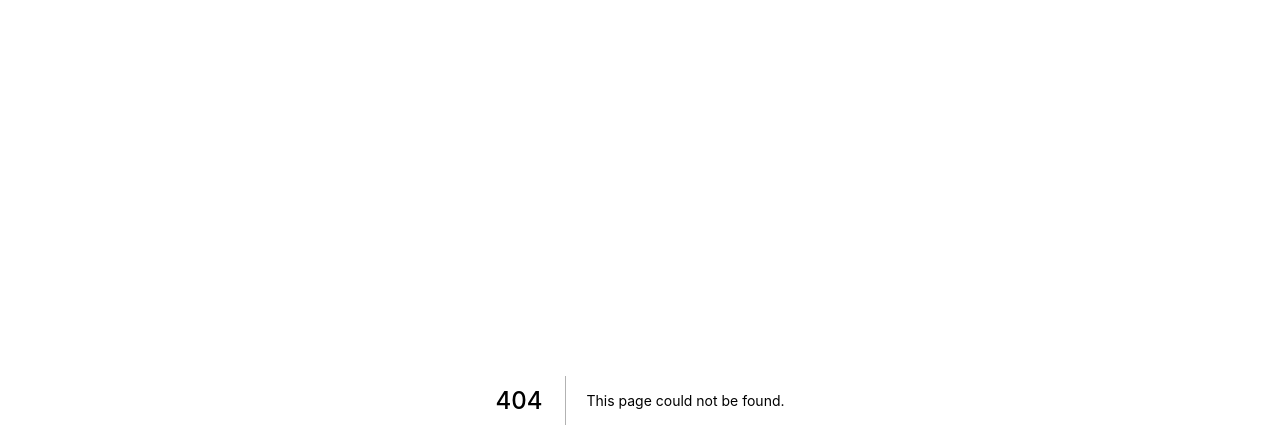
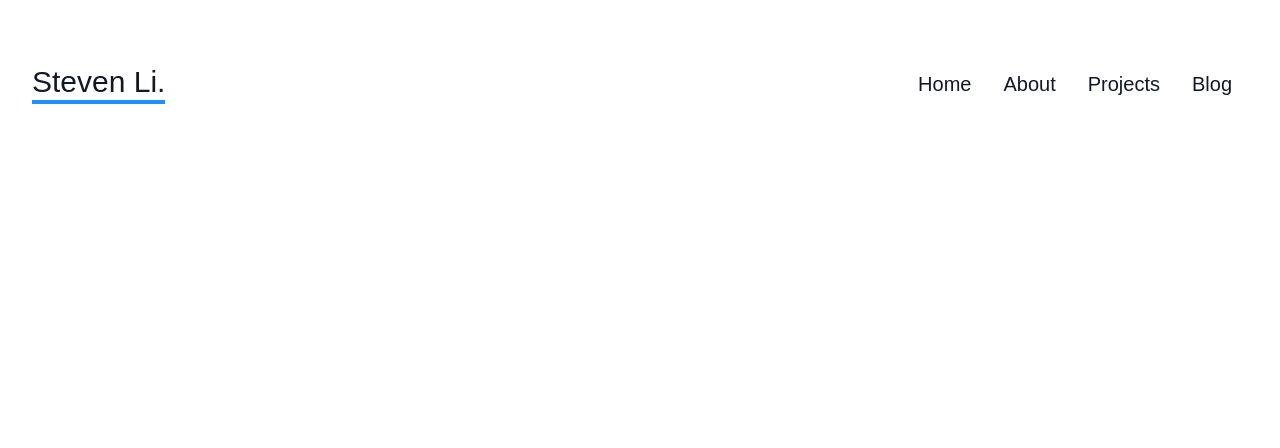
Before and after one commit to s-li1/portfolio, a Next.js app: page /blog/personal in a window 1280 px wide. Before the commit this address had no page. Shown: the top 448 px of the page. Built offline with nearby package versions, Linux system fonts and the light colour scheme.

Commit message:
blog restructure

```diff
--- a/pages/blog.tsx
+++ b/pages/blog/index.tsx
@@ -1,6 +1,6 @@
 import Link from 'next/link';
 import React from 'react';
-import Container from '../components/Container';
+import Container from '../../components/Container';
 
 export default function Blog() {
     return (
--- /dev/null
+++ b/pages/blog/personal/index.tsx
@@ -0,0 +1,10 @@
+import React from 'react';
+import Container from '../../../components/Container';
+
+export default function Personal() {
+    return (
+       <Container>
+
+       </Container>
+    )
+}
--- /dev/null
+++ b/pages/blog/technical/index.tsx
@@ -0,0 +1,10 @@
+import React from 'react';
+import Container from '../../../components/Container';
+
+export default function Personal() {
+    return (
+       <Container>
+
+       </Container>
+    )
+}
```
